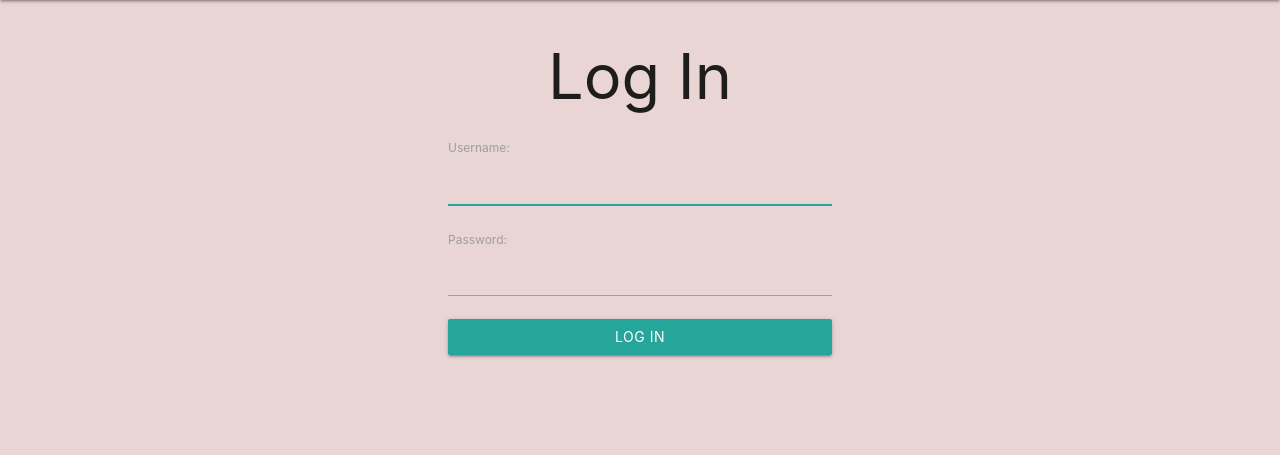
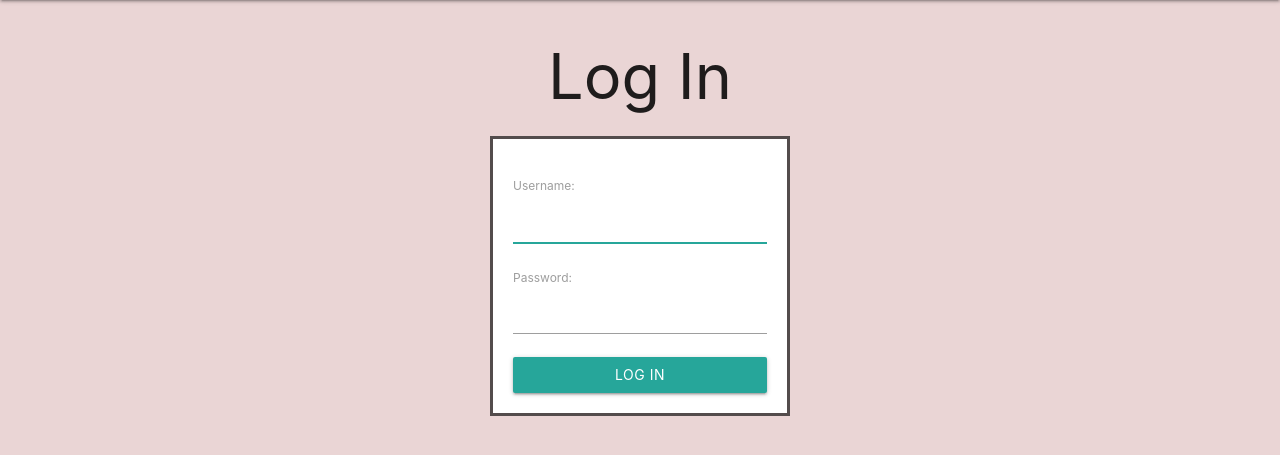
Before and after one commit to adamascencio/lovestruck, a Django app: page /accounts/login/?next=/dates/1/ in a window 1280 px wide. Shown: the part 64-519 px from the top of the page. Run offline with Django 4.2, Linux system fonts and the light colour scheme.

Commit message:
styled sign-in form

```diff
--- a/main_app/static/css/style.css
+++ b/main_app/static/css/style.css
@@ -60,6 +60,10 @@ img {
 /* Sign In */
 #sign-in-form {
   width: 30%;
+  max-width: 300px;
+  background-color: white;
+  border: 3px solid #534c4c;
+  padding: 20px;
 }
 
 /* Navbar */
```
